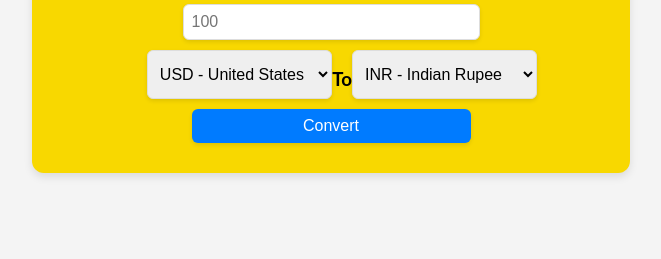
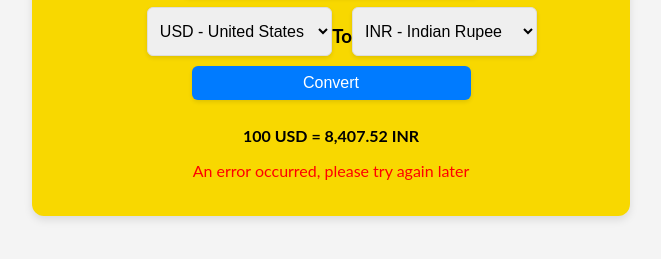
Before and after one commit to amol-rathod-147/Amol-Currency-Converter, a plain HTML site: page index.html in a window 1280 px wide. Shown: the part 403-662 px from the top of the page, without its empty margins (309-970 px from the left). Drawn offline with Linux system fonts and the light colour scheme.

Commit message:
Added and styled result and error messages for currency conversion

```diff
--- a/index.html
+++ b/index.html
@@ -28,6 +28,9 @@
         </div>
         <button id="convert">Convert</button>
 
+
+        <p id="result-message">100 USD = 8,407.52 INR</p>
+        <p id="error-message">An error occurred, please try again later</p>
     </div>
 </body>
 </html>
--- a/style.css
+++ b/style.css
@@ -66,3 +66,15 @@ body {
   button:active {
     box-shadow: 0 4px 6px rgba(0, 0, 0, 0.2);
   }
+
+  #result-message {
+    font-weight: bold;
+    text-align: center;
+    /* display: none;   */
+  }
+
+  #error-message {
+    color: red;
+    text-align: center;
+    /* display: none;   */
+  }
```
